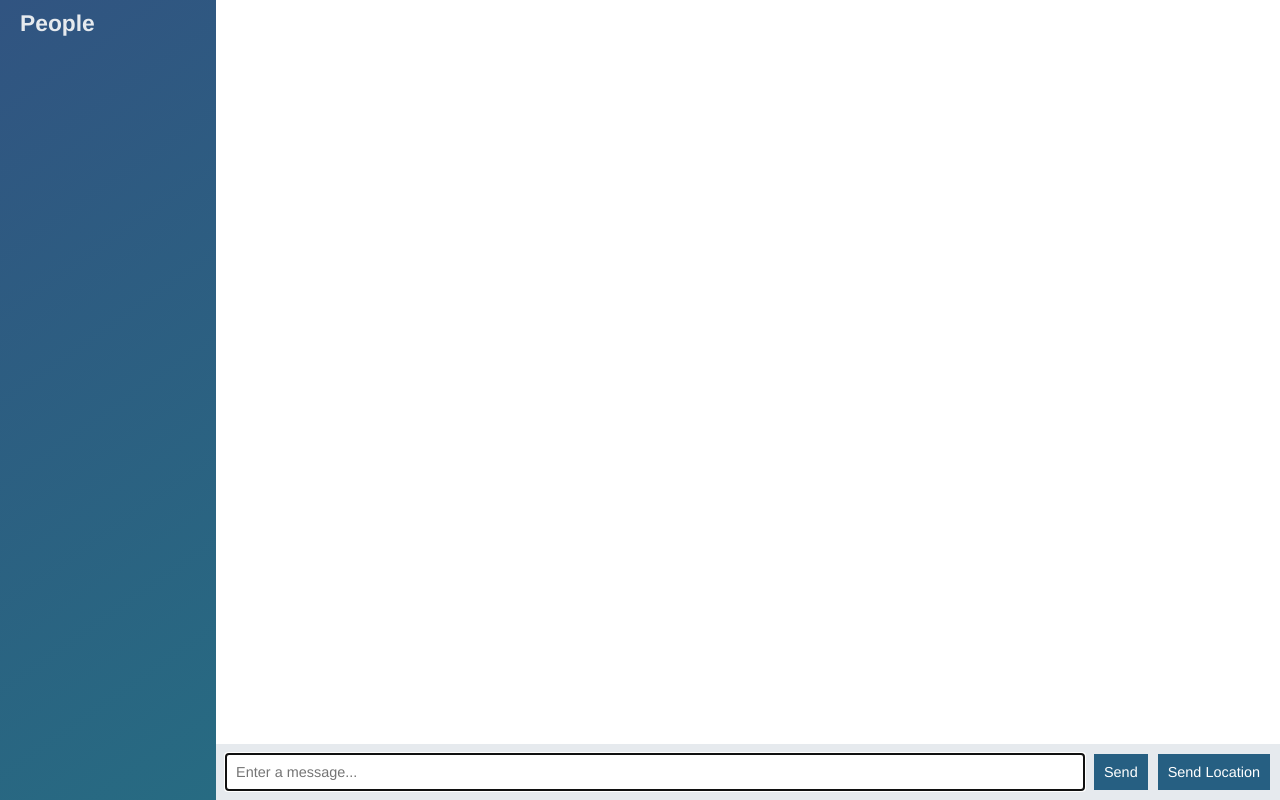
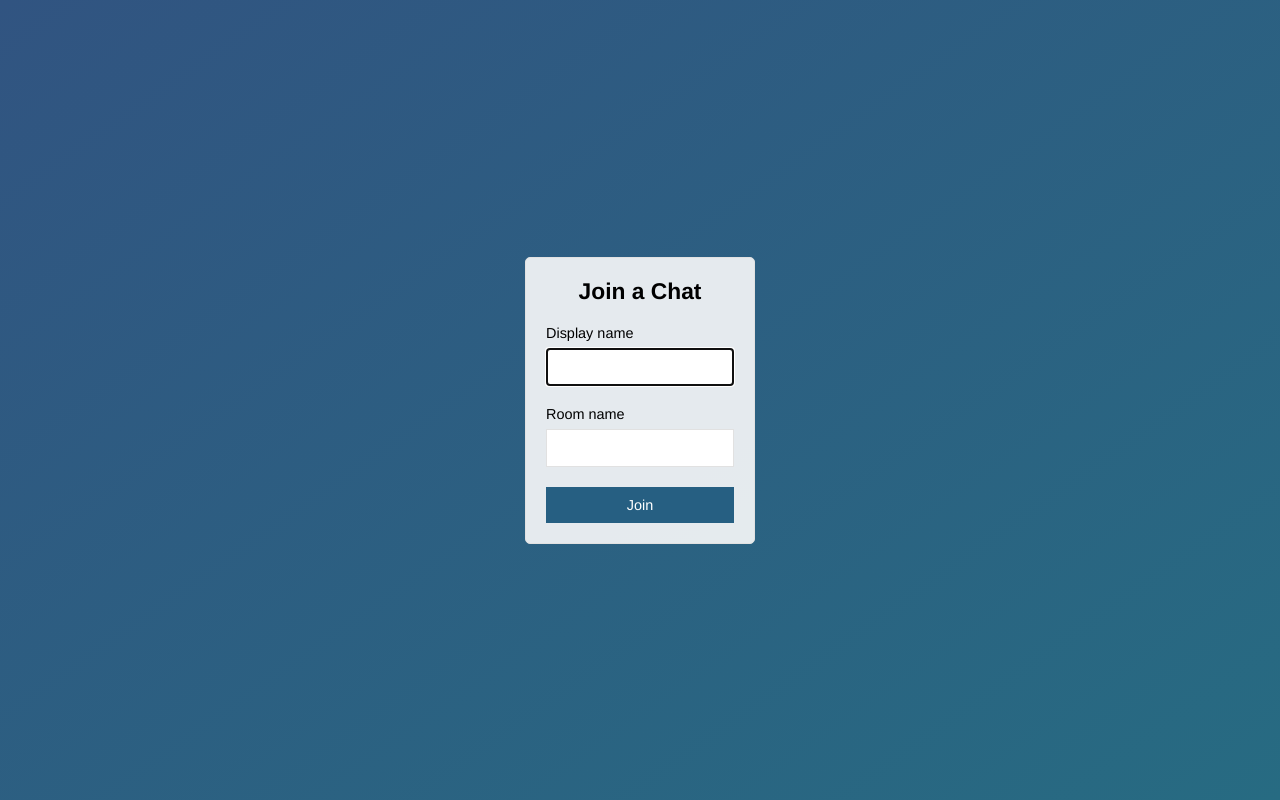
Before and after one commit to khaivubui/node-course-2-chat-app, a website: page public/index.html in a window 1280 px wide. Drawn offline with nearby package versions, Linux system fonts and the light colour scheme; no server answers.

Commit message:
add join page that submits to chat.html

```diff
--- a/public/index.html
+++ b/public/index.html
@@ -2,57 +2,28 @@
 <html>
   <head>
     <meta charset="utf-8">
-    <title>Chat App</title>
+    <title>Join | ChatApp</title>
+    <meta name="viewport" content="width=device-width, initial-scale=1, user-scalable=no">
     <link rel="stylesheet" href="/css/style.css">
   </head>
-  <body class="chat">
-    <div class="chat__sidebar">
-      <h3>People</h3>
-      <div id="users"></div>
+  <body class="centered-form">
+    <div class="centered-form__form">
+      <form action="/chat.html">
+        <div class="form-field">
+          <h3>Join a Chat</h3>
+        </div>
+        <div class="form-field">
+          <label>Display name</label>
+          <input type="text" name="name" autofocus>
+        </div>
+        <div class="form-field">
+          <label>Room name</label>
+          <input type="text" name="room">
+        </div>
+        <div class="form-field">
+          <button>Join</button>
+        </div>
+      </form>
     </div>
-
-    <div class="chat__main">
-      <ol id="messages" class="chat__messages"></ol>
-
-      <div class="chat__footer">
-        <form id="message-form">
-          <input type="text" name="message" placeholder="Enter a message..." autofocus autocomplete="off">
-          <button>Send</button>
-        </form>
-        <button id="send-location">Send Location</button>
-      </div>
-    </div>
-
-    <script id="message-template" type="text/template">
-      <li class="message">
-        <div class="message__title">
-          <h4>{{from}}</h4>
-          <span>{{createdAt}}</span>
-        </div>
-        <div class="message__body">
-          <p>{{text}}</p>
-        </div>
-      </li>
-    </script>
-
-    <script id="location-message-template" type="text/template">
-      <li class="message">
-        <div class="message__title">
-          <h4>{{from}}</h4>
-          <span>{{createdAt}}</span>
-        </div>
-        <div class="message__body">
-          <p>
-            <a href="{{url}}" target="_blank">My Current Location</a>
-          </p>
-        </div>
-      </li>
-    </script>
-
-    <script src="/socket.io/socket.io.js"></script>
-    <script src="/js/libs/jquery-3.2.1.min.js"></script>
-    <script src="/js/libs/moment.js"></script>
-    <script src="/js/libs/mustache.js"></script>
-    <script src="/js/index.js"></script>
   </body>
 </html>
```
Also changed, not shown: public/chat.html (added, +59 -0 lines), public/js/chat.js (renamed from public/js/index.js).
